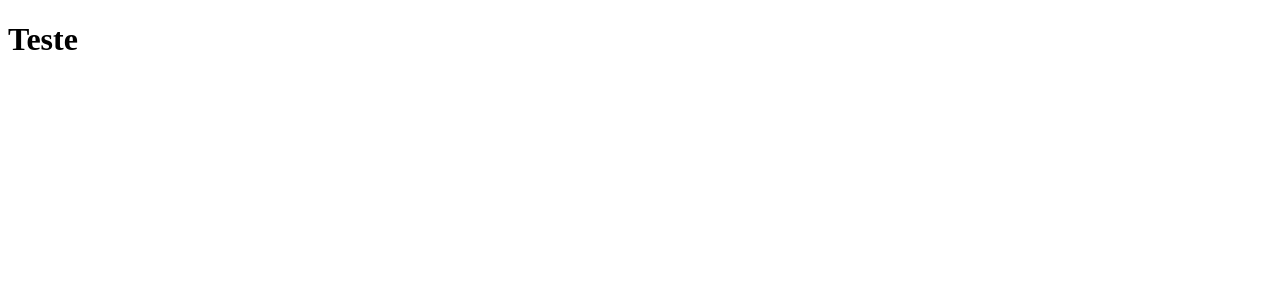
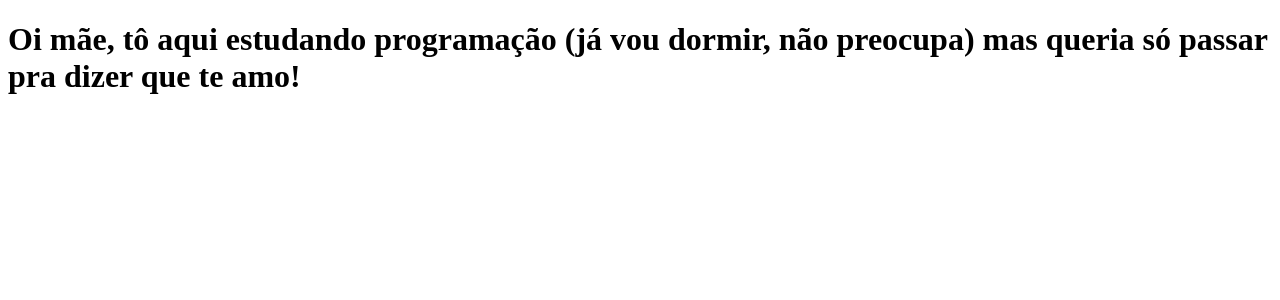
Before and after one commit to devlucasrezende/clone-tabnews, a Next.js app: page / in a window 1280 px wide. Shown: the top 300 px of the page. Built offline with nearby package versions, Linux system fonts and the light colour scheme.

Commit message:
mensagem mãe

```diff
--- a/pages/index.js
+++ b/pages/index.js
@@ -1,5 +1,5 @@
 function Home() {
-    return <h1>Teste</h1>
+    return <h1>Oi mãe, tô aqui estudando programação (já vou dormir, não preocupa) mas queria só passar pra dizer que te amo!</h1>
 }
 
 export default Home;
```
